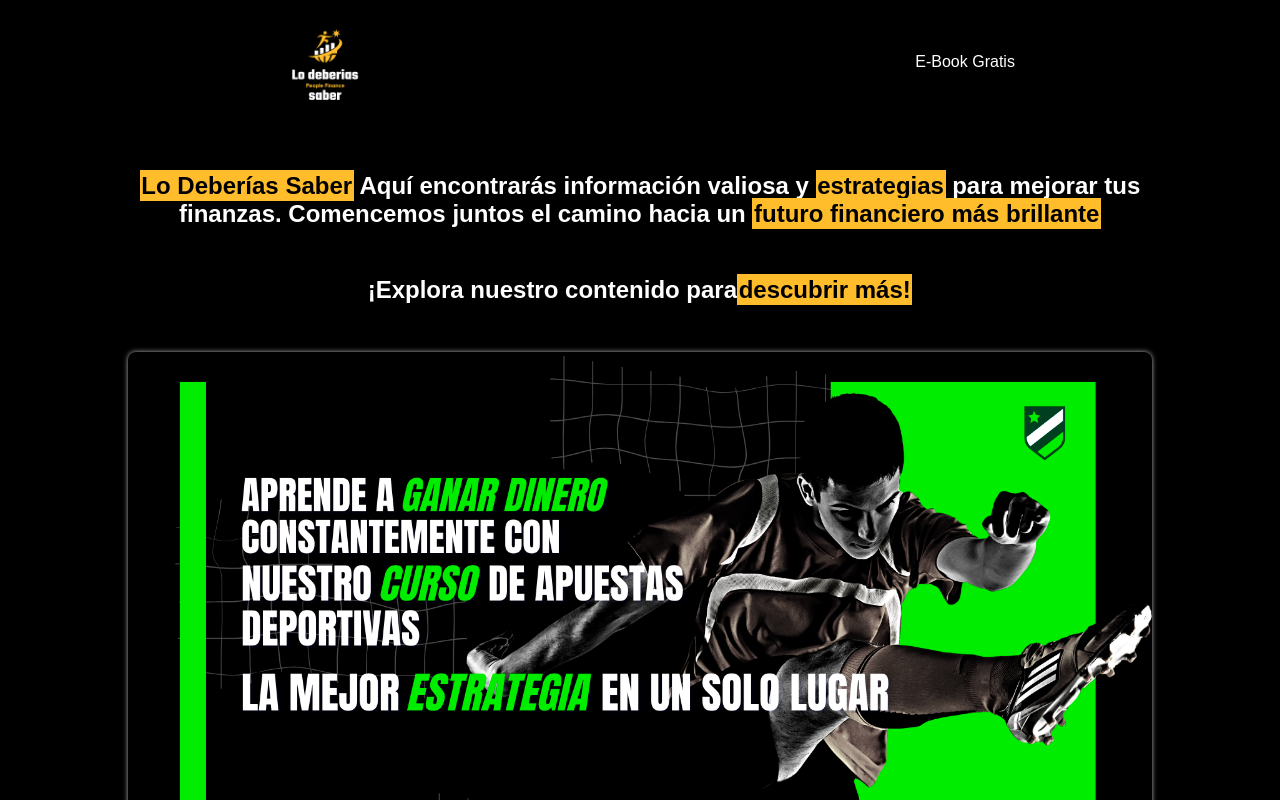
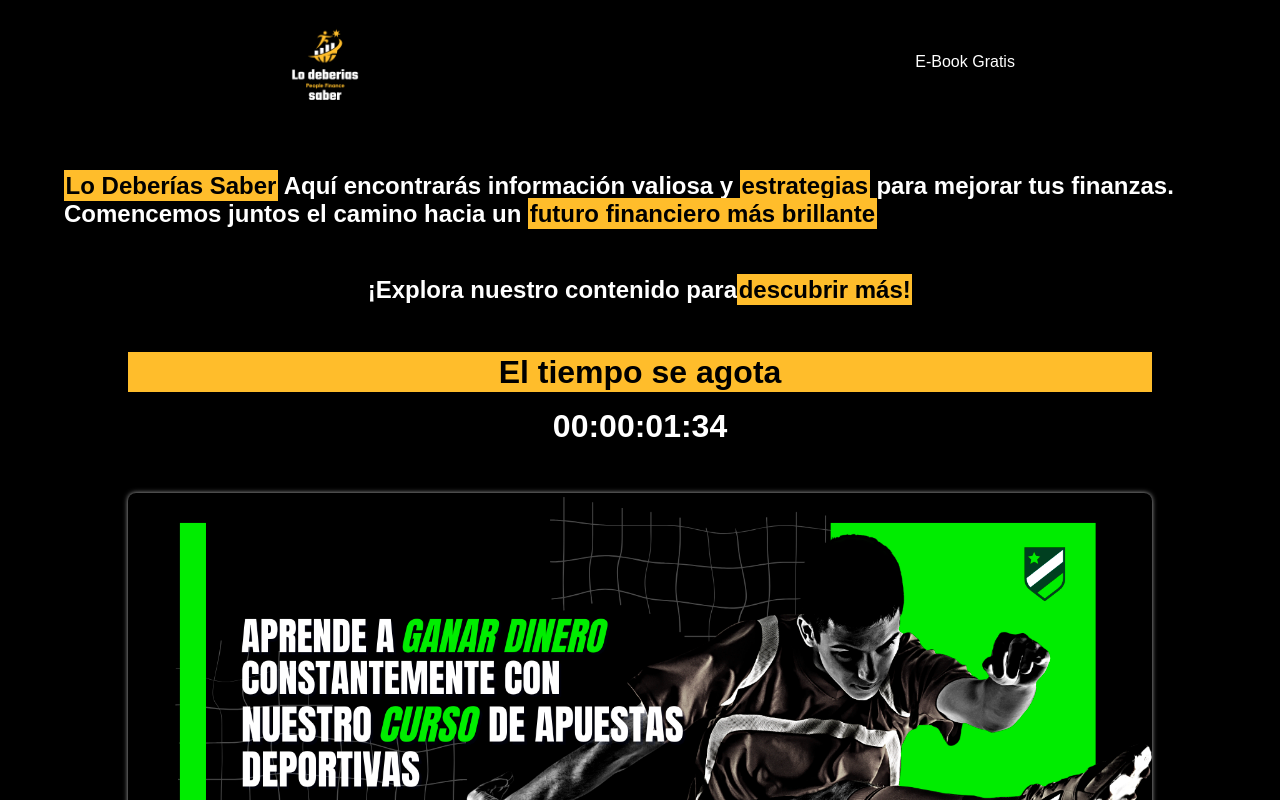
Before and after one commit to Juanpabedoyav/template-landing-page, a Next.js app: page / in a window 1280 px wide. Shown: the top 800 px of the page. Built offline with nearby package versions, Linux system fonts and the light colour scheme; a web font is replaced by a local one.

Commit message:
📦 NEW: add time countdonw

```diff
--- a/package.json
+++ b/package.json
@@ -12,6 +12,7 @@
     "firebase": "^9.16.0",
     "next": "13.1.3",
     "react": "18.2.0",
+    "react-countdown": "^2.3.5",
     "react-dom": "18.2.0",
     "styled-components": "^5.3.6"
   },
--- a/src/components/Banner/index.js
+++ b/src/components/Banner/index.js
@@ -1,19 +1,17 @@
 import Image from 'next/image'
+import { CallAction } from '../CallAction'
 import banner1 from '../../../public/assets/banners/1.png'
 import banner2 from '../../../public/assets/banners/2.png'
-import banner3 from '../../../public/assets/banners/3.png'
 import grow from '../../../public/assets/middle/1.png'
 import engrane from '../../../public/assets/middle/2.png'
 import money from '../../../public/assets/middle/3.png'
 import { BannerSC, ImageBannerSC, MiddleSC } from './styles'
 import Link from 'next/link'
 
-const banners1 = [banner2]
-
 export const Banner = () => {
   return (
     <>
-      <p style={{ color: 'white', width: '80%', textAlign: 'center' }}>
+      <p style={{ color: 'white', width: '90%', textAlign: 'start' }}>
         <span className={'title'}>Lo Deberías Saber</span> Aquí encontrarás
         información valiosa y <span className={'title'}>estrategias</span> para
         mejorar tus finanzas. Comencemos juntos el camino hacia un{' '}
@@ -23,6 +21,7 @@ export const Banner = () => {
         ¡Explora nuestro contenido para
         <span className={'title'}>descubrir más!</span>
       </p>
+      <CallAction time={100000} />
 
       <BannerSC>
         <Link href={'https://hotm.art/uS5aS4N'}>
--- a/src/components/CallAction/index.js
+++ b/src/components/CallAction/index.js
@@ -1,15 +1,26 @@
-import { useState } from 'react'
+import Countdown from 'react-countdown'
 
-export const CallAction = () => {
-  //   const [day, setDay] = useState(new Date().getDay())
-  //   const [hour, setHour] = useState(new Date().getHours())
-  //   const [minute, setMinute] = useState(new Date().getMinutes())
-  //   const [second, setSecond] = useState(new Date().getSeconds())
-
+export const CallAction = ({ time }) => {
   return (
     <>
-      {/* <section>{day + ':' + hour + ':' + minute + ':' + second}</section> */}
-      <button>Click Here</button>
+      <p
+        style={{
+          color: 'white',
+          width: '80%',
+          display: 'flex',
+          flexDirection: 'column',
+          gap: '1rem',
+          fontSize: '2rem'
+        }}
+      >
+        <span className={'title'}>El tiempo se agota</span>
+        <Countdown
+          date={Date.now() + time}
+          intervalDelay={0}
+          autoStart={true}
+          precision={3}
+        />
+      </p>
     </>
   )
 }
--- a/src/screens/EbookScreen/index.js
+++ b/src/screens/EbookScreen/index.js
@@ -2,11 +2,14 @@ import { Footer } from '../../components/Footer'
 import { Header } from '../../components/Header'
 import { Form } from '../../components/Form'
 import { PortadaEbook } from '../../components/PortadaEbook'
+import { CallAction } from '../../components/CallAction'
+
 export const EbookScreen = () => {
   return (
     <>
       <Header />
       <PortadaEbook />
+      <CallAction time={10000} />
       <Form text={'Descarga el E-book'} textButton={'DESCARGAR'} />
       <Footer />
     </>
```
Also changed, not shown: 1 other file (tests, documents, lock files or other folders).
